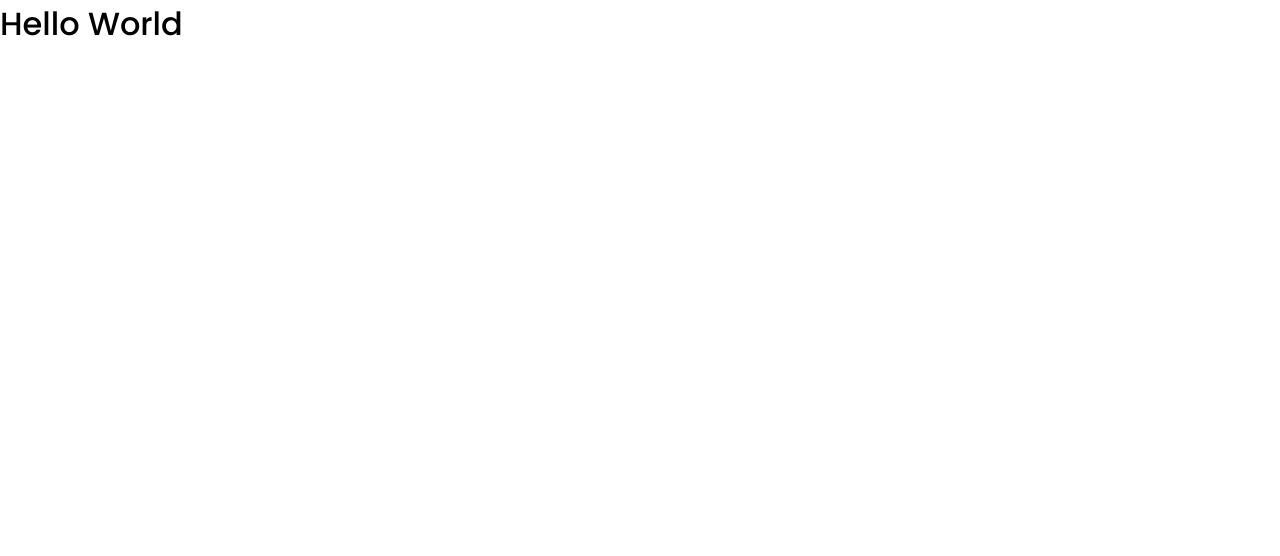
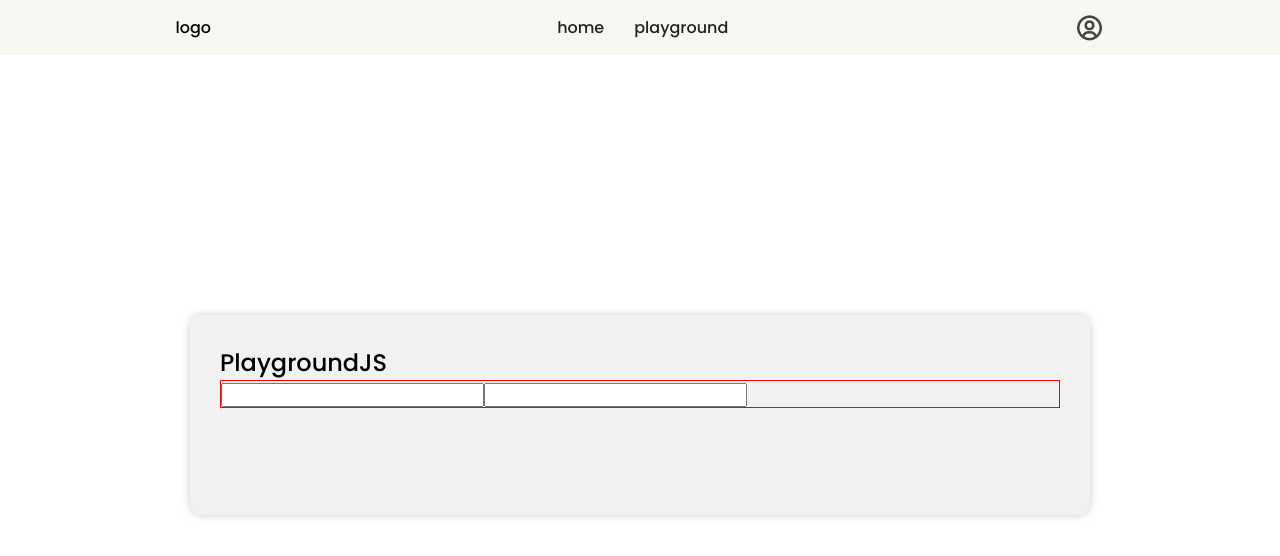
Before and after one commit to Christiannaira/playgroundJS, a plain HTML site: page index.html in a window 1280 px wide. Drawn offline with nearby package versions, Linux system fonts and the light colour scheme.

Commit message:
feat: layout the default design

```diff
--- a/index.html
+++ b/index.html
@@ -3,17 +3,68 @@
 <head>
     <meta charset="UTF-8">
     <meta name="viewport" content="width=device-width, initial-scale=1.0">
-    <title>Document</title>
+    <title>PlaygroundJS</title>
+
     <link rel="stylesheet" href="style.css">
+
+    <!--boxicons cdn-->
+    <link rel="stylesheet"
+    href="https://cdn.jsdelivr.net/npm/boxicons@latest/css/boxicons.min.css">
+
 </head>
 <body>
 
     <header>
 
+        <nav>
+
+           <section class="nav_section">
+
+                <div class="nav_logo">
+                    logo
+                </div>
+
+                <div class="nav_links">
+                    <a href="#home">home</a>
+                    <a href="#playground">playground</a>
+                </div>
+
+                <div class="nav_icon">
+                    <a href="#profile">
+                        <i class='bx bx-user-circle'></i>
+                    </a>
+                </div>
+
+           </section>
+
+        </nav>
+
     </header>
 
     <main>
-        <h1>Hello World</h1>
+
+        <section class="home_section">
+
+            <div class="home_main">
+
+                <h1>PlaygroundJS</h1>
+
+                <div class="home_main_contents">
+
+                    <div class="left_inputs">
+                        <input type="text">
+                    </div>
+                    <div class="right_inputs">
+                        <input type="text">
+                    </div>
+
+                </div>
+
+            </div>
+
+
+        </section>
+
     </main>
 
     <footer>
--- a/style.css
+++ b/style.css
@@ -9,3 +9,72 @@
     text-decoration: none;
     scroll-behavior: smooth;
 }
+
+nav {
+    width: 100%;
+    background-color: #f7f7f1;
+    padding: 10px;
+}
+
+.nav_section {
+    display: flex;
+    justify-content: space-around;
+    align-items: center;
+}
+
+.nav_links {
+    display: flex;
+}
+
+.nav_links a {
+    color: #222222;
+    padding: 5px 15px;
+    transition: .3s ease-out;
+    font-weight: 500;
+
+}
+
+.nav_links a:hover {
+    color: red;
+}
+
+.nav_icon a {
+    display: inline-block;
+    align-content: center;
+    justify-content: center;
+}
+
+.nav_icon a .bx {
+    color: #444444;
+    vertical-align: middle;
+    font-size: 30px;
+    transition: .3s ease-out;
+}
+
+.nav_icon a .bx:hover {
+    color: red;
+}
+
+/*home style*/
+
+.home_section {
+    width: 100%;
+    height: 90vh;
+    display: flex;
+    justify-content: center;
+    align-items: center;
+}
+
+.home_main {
+    width: 900px;
+    height: 200px;
+    background-color: #f1f1f1;
+    border-radius: 12px;
+    padding: 30px;
+    box-shadow: 0px 0px 10px 0px rgba(0, 0, 0, 0.2);
+}
+
+.home_main_contents {
+    display: flex;
+    border: 1px solid red;
+}
```
